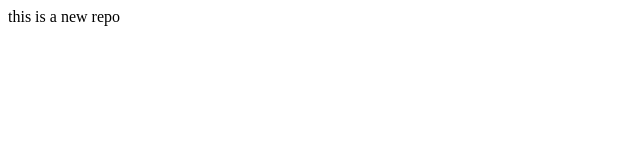
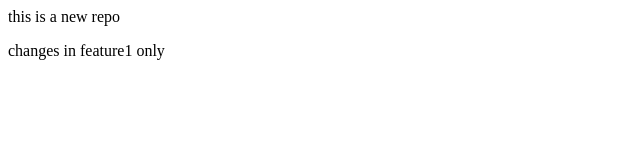
Before and after one commit to snehalbirajdar05/localrepo, a plain HTML site: page index.html in a window 1280 px wide. Shown: the whole page, without its empty margins (0-640 px from the left). Drawn offline with Linux system fonts and the light colour scheme.

Commit message:
feature1 changes

```diff
--- a/index.html
+++ b/index.html
@@ -1 +1,2 @@
 <p>this is a new repo</p>
+<p>changes in feature1 only</p>
```
